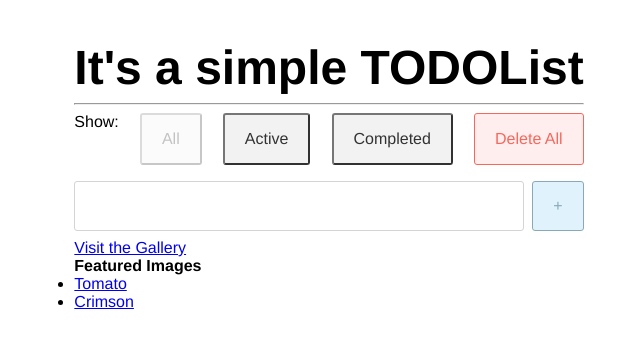
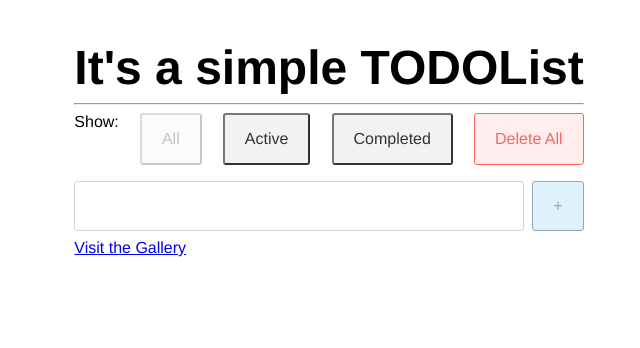
Before and after one commit to iryna-markovich/TODO, a React (Create React App) app: page / in a window 1280 px wide. Shown: the top 348 px of the page, without its empty margins (311-951 px from the left). Built offline with nearby package versions, Linux system fonts and the light colour scheme.

Commit message:
delete other router link

```diff
--- a/src/modal.js
+++ b/src/modal.js
@@ -63,18 +63,7 @@ const Image = ({ color }) => (
 );
 
 const Home = () => (
-  <div>
     <Link to="/gallery">Visit the Gallery</Link>
-    <h2>Featured Images</h2>
-    <ul>
-      <li>
-        <Link to="/img/2">Tomato</Link>
-      </li>
-      <li>
-        <Link to="/img/4">Crimson</Link>
-      </li>
-    </ul>
-  </div>
 );
 
 const Gallery = () => (
```
